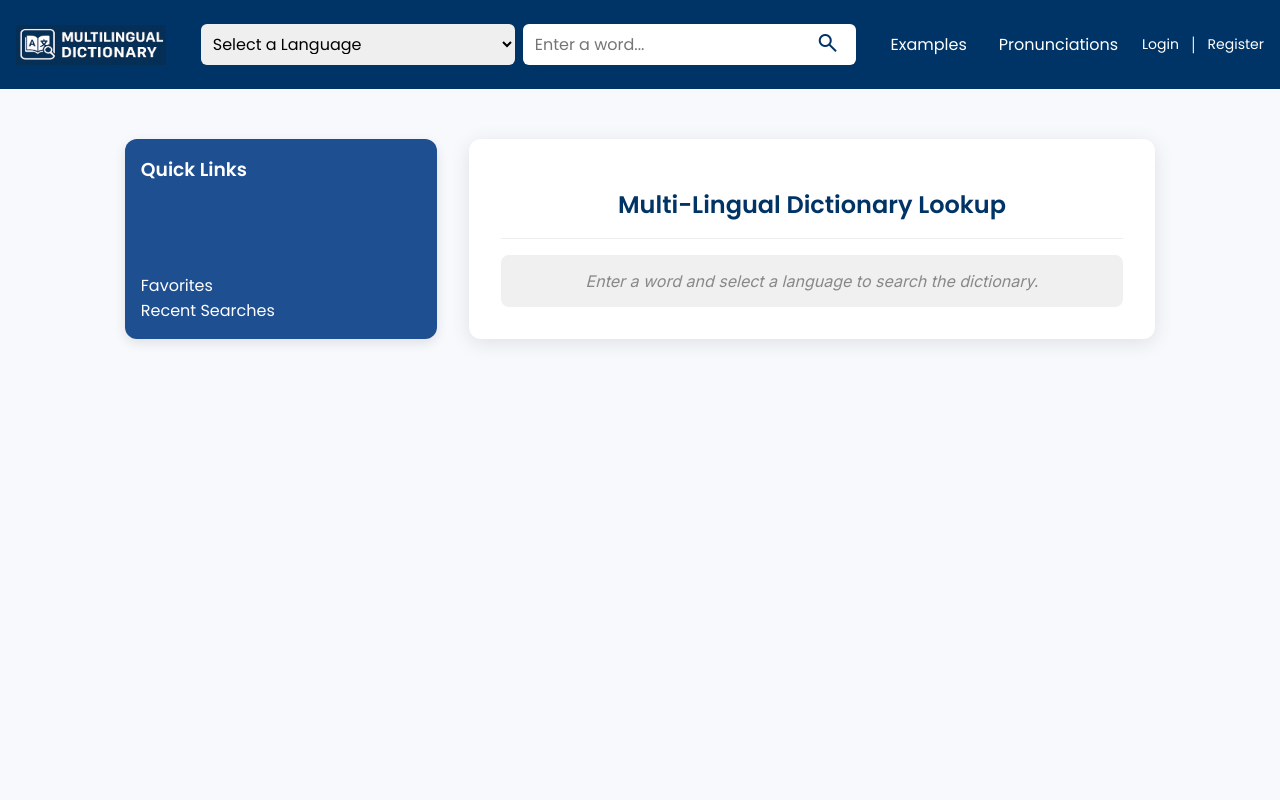
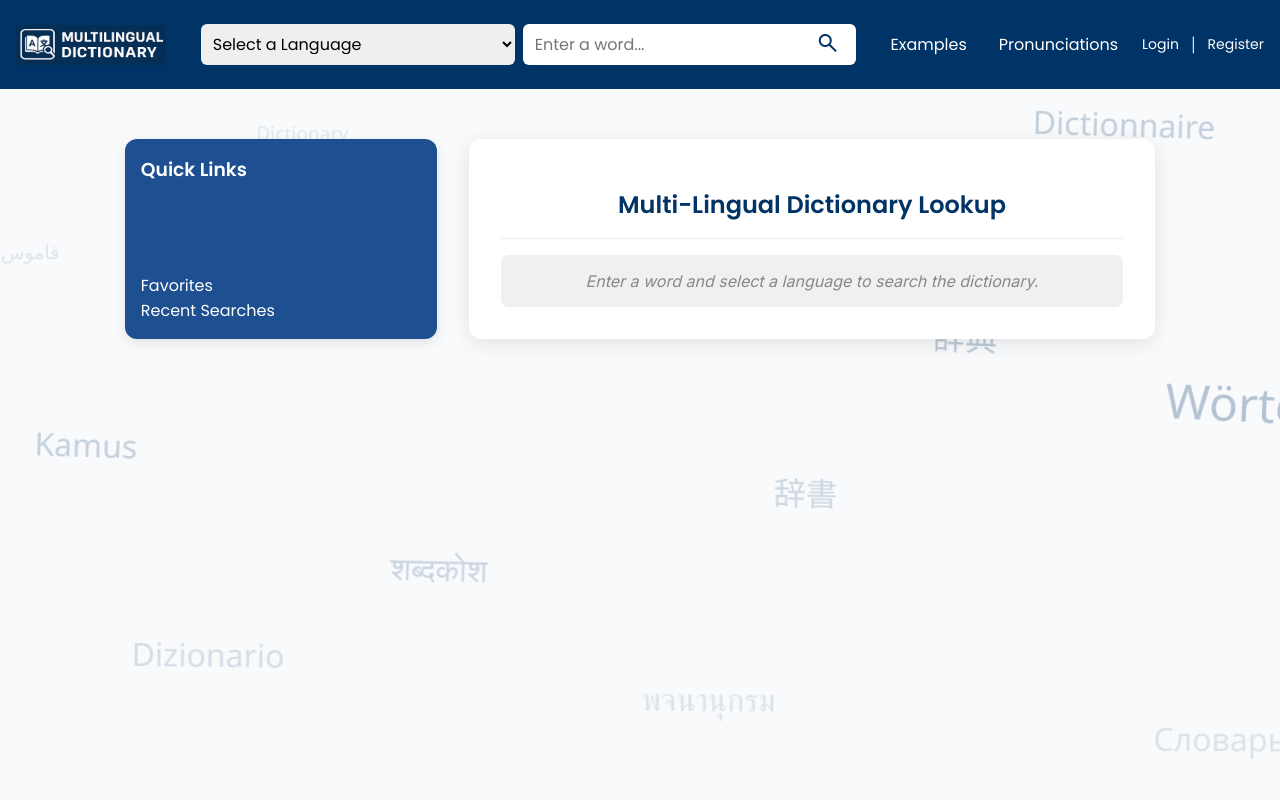
Before and after one commit to che1748/Team9-dictionary, a Flask app: page / in a window 1280 px wide. Run offline with Flask 3, Linux system fonts and the light colour scheme.

Commit message:
added animations to background and also fixed the navigations at smaller screens!

```diff
--- a/static/style.css
+++ b/static/style.css
@@ -273,6 +273,64 @@ main h2 {
   border-radius: 8px;
 }
 
+
+/* background animation */
+.animated-bg {
+  position: fixed;
+  top: 0;
+  left: 0;
+  width: 100%;
+  height: 100%;
+  z-index: -1;
+  background: rgba(255, 255, 255, 0.1);
+  overflow: hidden;
+  font-family: 'Segoe UI', sans-serif;
+}
+
+.word {
+  position: absolute;
+  color: #003366;
+  font-size: 2rem;
+  white-space: nowrap;
+  animation: float 10s ease-in-out infinite alternate;
+}
+
+/* Optional: Add variation with delay & direction */
+.word:nth-child(odd) {
+  animation-direction: reverse;
+}
+.word:nth-child(3n) {
+  animation-delay: 2s;
+}
+.word:nth-child(4n) {
+  animation-duration: 12s;
+}
+
+/* Keyframes */
+@keyframes float {
+  0% {
+    transform: translateY(0px) translateX(0px) rotate(0deg);
+    opacity: 0.1;
+  }
+  100% {
+    transform: translateY(-30px) translateX(15px) rotate(3deg);
+    opacity: 0.3;
+  }
+}
+
+/* Variations */
+.word.small { font-size: 1.2rem; opacity: 0.1; animation-duration: 8s; }
+.word.medium { font-size: 2rem; opacity: 0.08; animation-duration: 12s; }
+.word.large { font-size: 3rem; opacity: 0.05; animation-duration: 16s; }
+
+.word.fast { animation-duration: 6s; }
+.word.slow { animation-duration: 20s; opacity: 0.03; }
+
+.word:nth-child(odd) { animation-direction: alternate-reverse; }
+.word:nth-child(3n) { animation-delay: 2s; }
+.word:nth-child(4n) { animation-delay: 4s; }
+
+
 .hamburger {
   display: none;
   font-size: 1.5rem;
@@ -304,13 +362,13 @@ main h2 {
     flex-direction: column;
     background-color: #003366;
     position: absolute;
-    top: 60px;
+    top: 180px;
     right: 0;
     width: 100%;
     padding: 1rem;
   }
 
-  .nav-links.active {
+  .active {
     display: flex;
   }
 
@@ -352,10 +410,7 @@ main h2 {
   }
 
   .auth-links {
-    display: none;
-    flex-direction: row;
-    justify-content: center;
-    gap: 0.5rem;
+    margin: auto;
   }
 
   main {
--- a/templates/index.html
+++ b/templates/index.html
@@ -46,7 +46,7 @@
       </div>
 
       <!-- RIGHT: Nav Links and Auth -->
-      <div class="nav-right">
+      <div id="navLinks" class="nav-right">
         <ul class="nav-links">
           <li><a href="#examples">Examples</a></li>
           <li><a href="#pronunciations">Pronunciations</a></li>
@@ -62,8 +62,25 @@
     </div>
   </nav>
 
+  <!-- background animation -->
+  <section>
+    <div class="animated-bg">
+      <span class="word small fast" style="top: 15%; left: 20%;">Dictionary</span>
+      <span class="word medium" style="top: 15%; left: 80%;">Dictionnaire</span>
+      <span class="word large slow" style="top: 50%; left: 90%;">Wörterbuch</span>
+      <span class="word medium fast" style="top: 60%; left: 60%;">辞書</span>
+      <span class="word small" style="top: 30%; left: 0%;">قاموس</span>
+      <span class="word" style="top: 70%; left: 30%;">शब्दकोश</span>
+      <span class="word" style="top: 35%; left: 70%;">사전</span>
+      <span class="word" style="top: 85%; left: 50%;">พจนานุกรม</span>
+      <span class="word" style="top: 55%; left: 2%;">Kamus</span>
+      <span class="word" style="top: 42%; left: 72%;">辞典</span>
+      <span class="word" style="top: 80%; left: 10%;">Dizionario</span>
+      <span class="word" style="top: 90%; left: 90%;">Словарь</span>
+    </div>
+  </section>
+
   <main>
-
     <div class="sidebar">
       {% if username %}
       <div class="user-info">
@@ -144,7 +161,12 @@
 
   <script>
     function toggleMenu() {
-      document.getElementById("navLinks").classList.toggle("active");
+      document.querySelector(".nav-links").classList.toggle("active");
+      document.querySelectorAll(".nav-links a").forEach(link => {
+        link.addEventListener("click", () => {
+          document.getElementById("navLinks").classList.remove("active");
+        });
+      });
     }
   </script>
 </body>
```
Also changed, not shown: templates/login.html (+18 -0 lines), templates/notes.html (+22 -0 lines), templates/register.html (+19 -1 lines), lookup_history.db.
